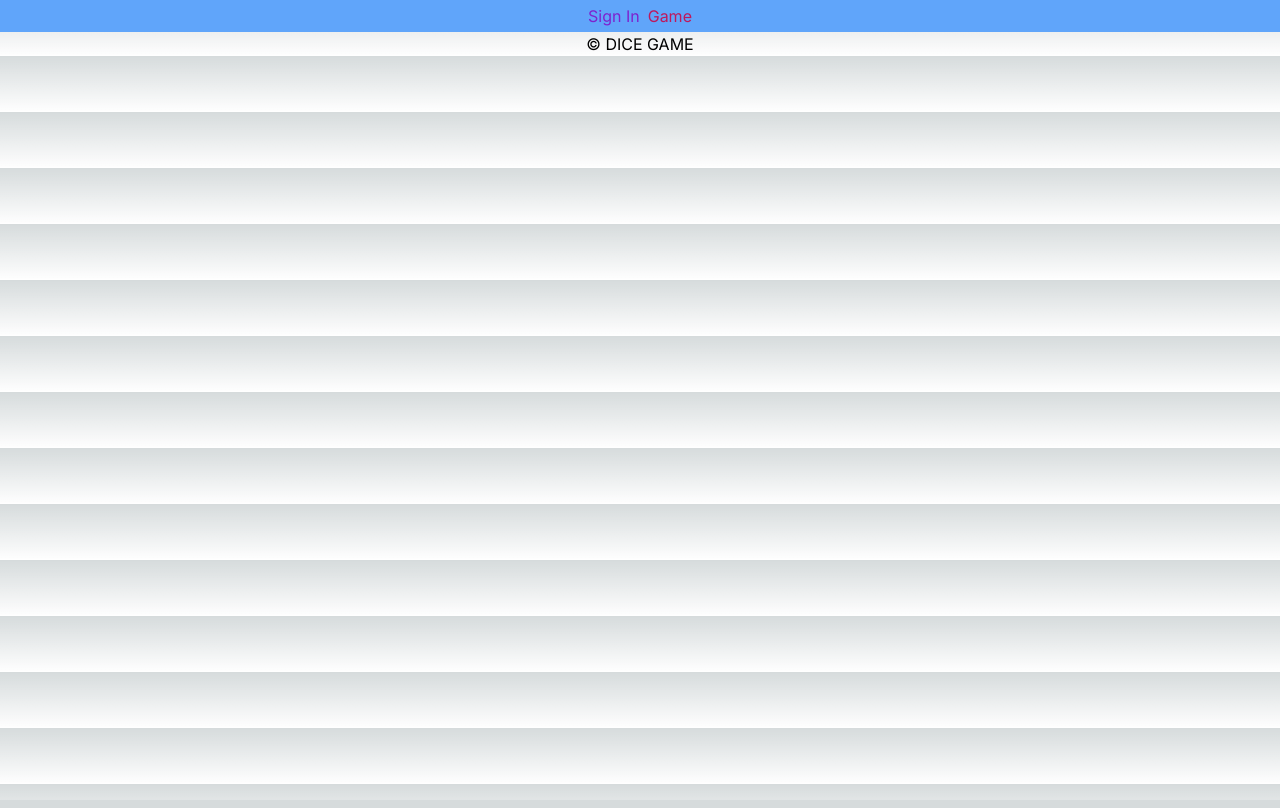
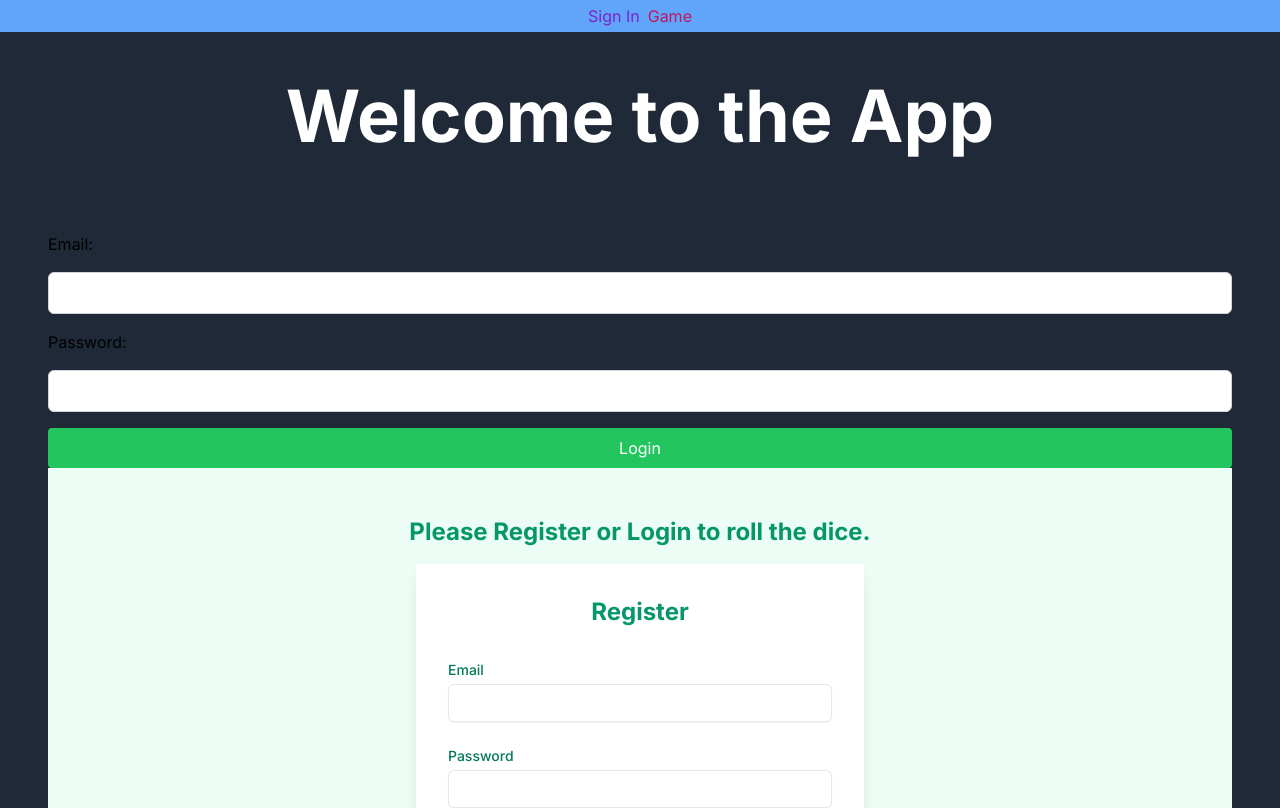
Before and after one commit to tlmoody84/dice-game, a Next.js app: page / in a window 1280 px wide. Shown: the top 808 px of the page. Built offline with nearby package versions, Linux system fonts and the light colour scheme; no server answers.

Commit message:
completed login features to work

```diff
--- a/src/app/management/page.jsx
+++ b/src/app/management/page.jsx
@@ -1,6 +1,7 @@
 "use client"
 import React, { useState } from "react";
 import Dice from "./Dice"; // Assuming Dice.js is in the same directory
+// import DiceRoller from "./components/DiceRoller";
 
 function App() {
   const [numDice, setNumDice] = useState(1);
--- a/src/app/page.jsx
+++ b/src/app/page.jsx
@@ -1,53 +1,61 @@
-"use client"
+"use client";
 import React, { useState } from "react";
-import LoginForm from "../components/LoginForm";
-import LogoutButton from "../components/LogoutButton";
-import RegisterForm from "../components/RegisterForm";
+import LoginForm from "@/components/LoginForm";
+import LogoutButton from "@/components/LogoutButton";
+import RegisterForm from "@/components/RegisterForm";
+import { signInWithEmailAndPassword } from "firebase/auth";
+import { auth } from "../../firebase.config";
 
-const handleLogin = async (loginData) => {
-  const { username, password } = loginData;
-  // Simulate user authentication (replace with actual logic)
-  if (username === "user" && password === "password") {
-    setUserState({ username, password });
-  } else {
-    console.error("Login failed: Invalid credentials");
-    // Handle login failure (e.g., display error message)
-  }
-};
+const initialState = { username: null, password: null }; // Assuming user state object
 
-export default function Page() {
+export default function HomePage() {
+  const [userState, setUserState] = useState(initialState);
 
-const initialUserState = { username: null, password: null };
-
-function Homepage() {
-
-  const [userState, setUserState] = useState(initialUserState);
-
-  const handleRegister = (registerData) => {
-    const { username, password } = registerData;
-    // Simulate user registration (replace with actual logic)
-    setUserState({ username, password });
-    console.log("User registration successful (placeholder)");
+  const handleLogin = async (loginData) => {
+    try {
+      const userCredential = await signInWithEmailAndPassword(auth, loginData.email, loginData.password);
+      const user = userCredential.user;
+      console.log("Login successful:", user); // Replace with success handling (e.g., update user state)
+      // You can return the user object if needed
+    } catch (error) {
+      console.error("Login failed:", error);
+      // Handle login errors (e.g., display error message to user)
+    }
   };
 
-  const handleLogout = () => setUserState(initialUserState);
+  const handleRegister = async (registerData) => {
+    try {
+      const userCredential = await createUserWithEmailAndPassword(auth, registerData.email, registerData.password);
+      const user = userCredential.user;
+      console.log("Registration successful:", user); // Replace with success handling (e.g., display success message)
+      // You can optionally return the user object if needed
+    } catch (error) {
+      console.error("Registration failed:", error);
+      // Handle registration errors (e.g., display error message to user)
+    }
+  };
+
+  const handleLogout = () => setUserState(initialState);
 
   return (
-    <div className="container mx-auto px-12 py-12 min-h-screen bg-black">
-      <h1 className="text-7xl font-bold mb-20 text-center">Lets start ROLLING</h1>
-      {useState.username ? (
+    <div className="container mx-auto px-12 py-12 min-h-screen bg-gray-800">
+      <h1 className="text-7xl font-bold mb-20 text-center text-white">Welcome to the App</h1>
+      {userState.username ? (
         <>
-          {/* Your dice rolling component here */}
+          {/* Display content for logged-in users */}
+          <p className="text-xl text-center text-white">Welcome, {userState.username}!</p>
+          {/* Add your app content here */}
           <LogoutButton handleLogout={handleLogout} />
         </>
       ) : (
         <>
+          {/* Display login and registration forms */}
+          <LoginForm onLogin={handleLogin} />
           <RegisterForm onRegister={handleRegister} />
-          <LoginForm onLogin={handleLogin} />
         </>
       )}
     </div>
   );
 }
-}
-export {Page};
+
+export { HomePage }
--- a/src/components/LoginForm.jsx
+++ b/src/components/LoginForm.jsx
@@ -1,80 +1,53 @@
-"use Client"
-import { useState } from "react";
-import { login } from "../utils/authUtils";
-// import React, { useEffect} from "react";
+import React, { useState } from "react";
 
-
-export default function LoginForm() {
-
-const LoginForm = () => {
+const LoginForm = ({ onLogin }) => {
   const [email, setEmail] = useState("");
   const [password, setPassword] = useState("");
+  const [errorMessage, setErrorMessage] = useState(null);
 
-  const handleSubmit = async (e) => {
-    e.preventDefault();
-    // Add your login logic here
-    console.log("Email:", email);
-    console.log("Password:", password);
-    await login(email, password);
+  const handleSubmit = async (event) => {
+    event.preventDefault();
+
+    // Basic validation (optional, improve based on your needs)
+    if (!email || !password) {
+      setErrorMessage("Please enter email and password");
+      return;
+    }
+
+    try {
+      // Call your login function with email and password
+      await onLogin({ email, password });
+      setErrorMessage(null); // Clear any previous errors
+      // Handle successful login (optional, potentially navigate to a different page)
+    } catch (error) {
+      setErrorMessage(error.message || "Login failed"); // Display error message
+    }
   };
-}
+
   return (
-    <div className="flex items-center justify-center min-h-screen bg-emerald-50">
-      <div className="w-full max-w-md p-8 space-y-8 bg-white rounded shadow-lg">
-        <h2 className="text-2xl font-bold text-center text-emerald-600">
-          Login
-        </h2>
-        <form id="login-form" onSubmit={handleSubmit} className="space-y-6">
-          <div>
-            <label
-              htmlFor="email"
-              className="block text-sm font-medium text-emerald-700"
-            >
-              Email
-            </label>
+    <form onSubmit={handleSubmit} className="flex flex-col space-y-4">
+      <label htmlFor="email">Email:</label>
       <input
+        type="email"
         id="email"
-              name="email"
-              type="email"
-              autoComplete="email"
-              required
-              className="w-full px-3 py-2 mt-1 border rounded-md shadow-sm focus:outline-none focus:ring-emerald-500 focus:border-emerald-500 sm:text-sm"
         value={email}
         onChange={(e) => setEmail(e.target.value)}
+        className="border border-gray-300 p-2 rounded-md focus:outline-none focus:ring-2 focus:ring-offset-2 focus:ring-pink-500"
       />
-          </div>
-
-          <div>
-            <label
-              htmlFor="password"
-              className="block text-sm font-medium text-emerald-700"
-            >
-              Password
-            </label>
+      <label htmlFor="password">Password:</label>
       <input
+        type="password"
         id="password"
-              name="password"
-              type="password"
-              autoComplete="current-password"
-              required
-              className="w-full px-3 py-2 mt-1 border rounded-md shadow-sm focus:outline-none focus:ring-emerald-500 focus:border-emerald-500 sm:text-sm"
         value={password}
         onChange={(e) => setPassword(e.target.value)}
+        className="border border-gray-300 p-2 rounded-md focus:outline-none focus:ring-2 focus:ring-offset-2 focus:ring-pink-500"
       />
-          </div>
-
-          <div>
-            <button
-              type="submit"
-              className="w-full px-4 py-2 text-sm font-medium text-white border border-transparent rounded-md shadow-sm bg-emerald-600 hover:bg-emerald-700 focus:outline-none focus:ring-2 focus:ring-offset-2 focus:ring-emerald-500"
-            >
+      {errorMessage && <p className="text-red-500 text-sm">{errorMessage}</p>}
+      <button type="submit" className="bg-green-500 text-white py-2 px-4 rounded hover:bg-pink-700 focus:outline-none focus:ring-2 focus:ring-offset-2 focus:ring-pink-500">
         Login
       </button>
-          </div>
     </form>
-      </div>
-    </div>
   );
 };
 
-export {LoginForm};
+export default LoginForm;
--- a/src/components/LogoutButton.jsx
+++ b/src/components/LogoutButton.jsx
@@ -1,18 +1,10 @@
-import { logout } from "../utils/authUtils";
-// import React from "react";
-// import { useState } from "react";
+import React from "react";
 
-
-const LogoutButton = () => {
-  const handleLogout = async () => {
-    // Add your logout logic here
-    await logout();
-  };
-
+const LogoutButton = ({ handleLogout }) => {
   return (
     <button
       onClick={handleLogout}
-      className="px-4 py-2 text-sm font-medium text-white border border-transparent rounded-md shadow-sm bg-emerald-600 hover:bg-emerald-700 focus:outline-none focus:ring-2 focus:ring-offset-2 focus:ring-emerald-500"
+      className="bg-red-500 text-white py-2 px-4 rounded hover:bg-red-700 focus:outline-none focus:ring-2 focus:ring-offset-2 focus:ring-red-500"
     >
       Logout
     </button>
--- a/src/utils/authUtils.js
+++ b/src/utils/authUtils.js
@@ -3,6 +3,7 @@ import {
   signInWithEmailAndPassword,
   signOut,
 } from "firebase/auth";
+
 
 async function registerUser(email, password) {
   createUserWithEmailAndPassword(auth, email, password)
```
Also changed, not shown: jest.config.js (added, +18 -0 lines), src/components/RegisterForm.jsx (line endings or trailing spaces). Lines whose indentation alone changed are shown as unchanged.
